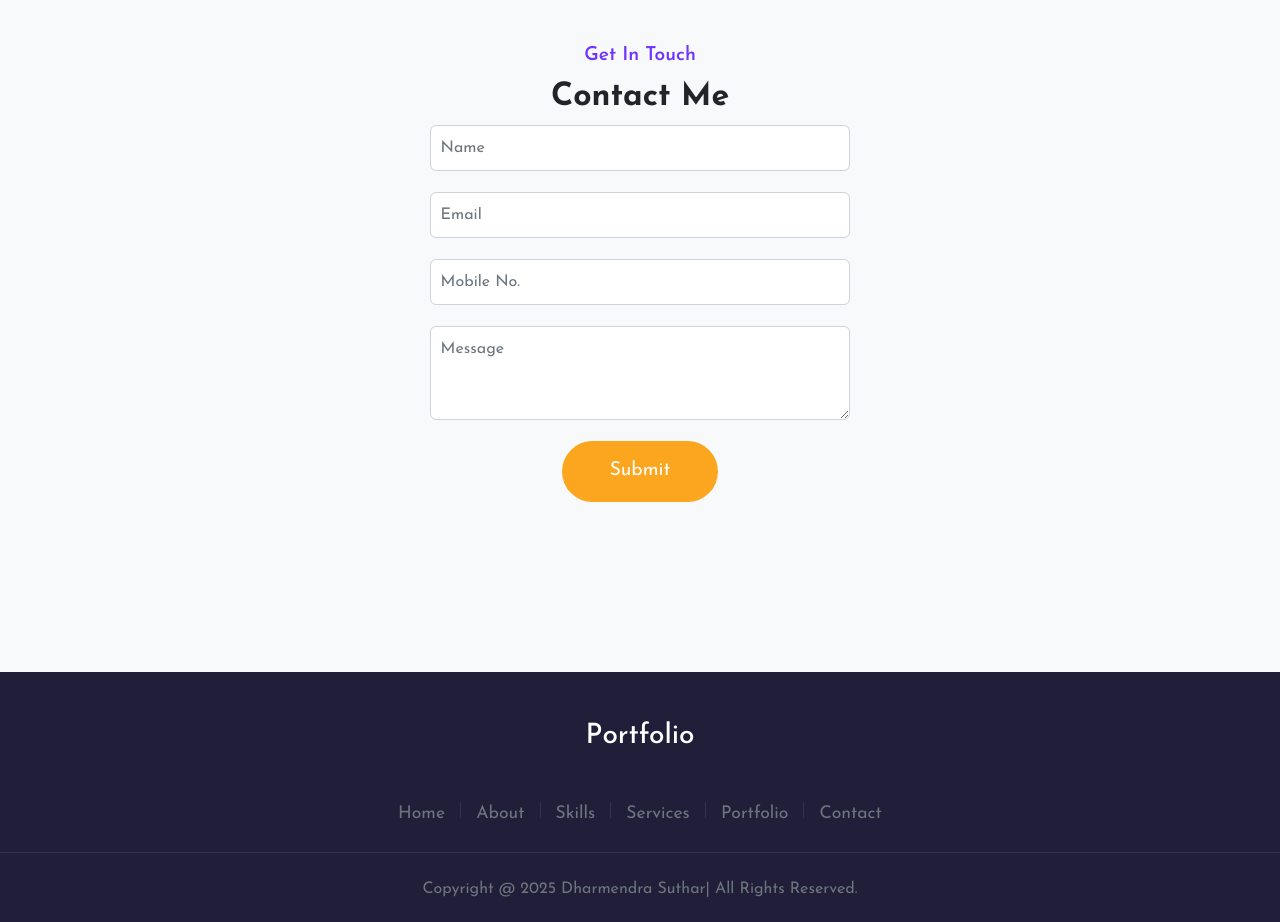
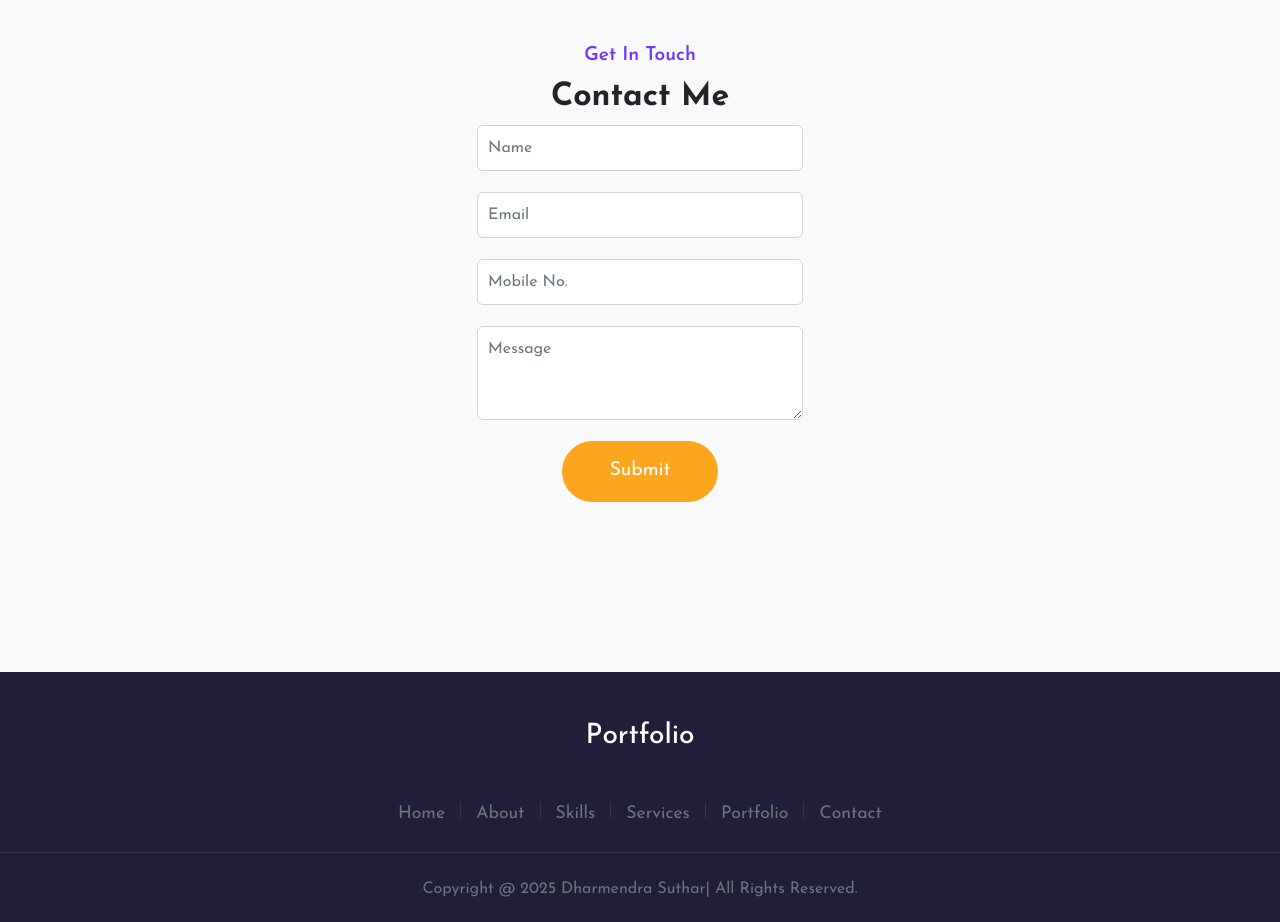
Before and after one commit to DharmendraSuthar/Portfolio-website, a plain HTML site: page index.html in a window 1280 px wide. Shown: the part 2820-3742 px from the top of the page. Drawn offline with nearby package versions, Linux system fonts and the light colour scheme.

Commit message:
Update contact form

```diff
--- a/style.css
+++ b/style.css
@@ -306,11 +306,12 @@ body {
 
 .contact-form .form-control {
     padding: 10px 10px;
-    width: 80%;
+    width: 100%;
     margin: 0 auto;
 }
 .contact-form{
-    width: 550px;
+    min-width:350px;
+    width: 100%;
     display: flex;
     flex-direction: column;
     align-items: center;
```
